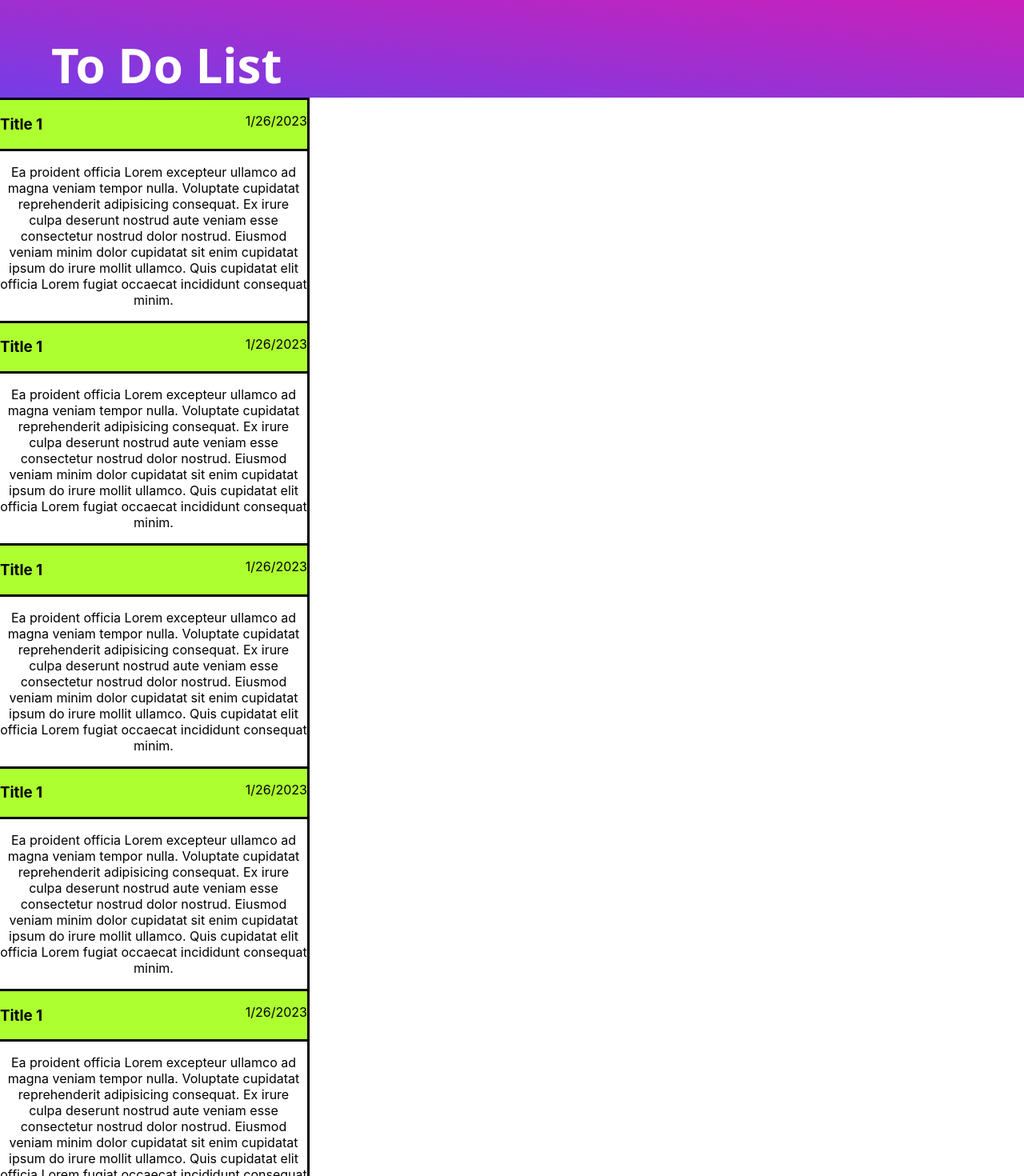
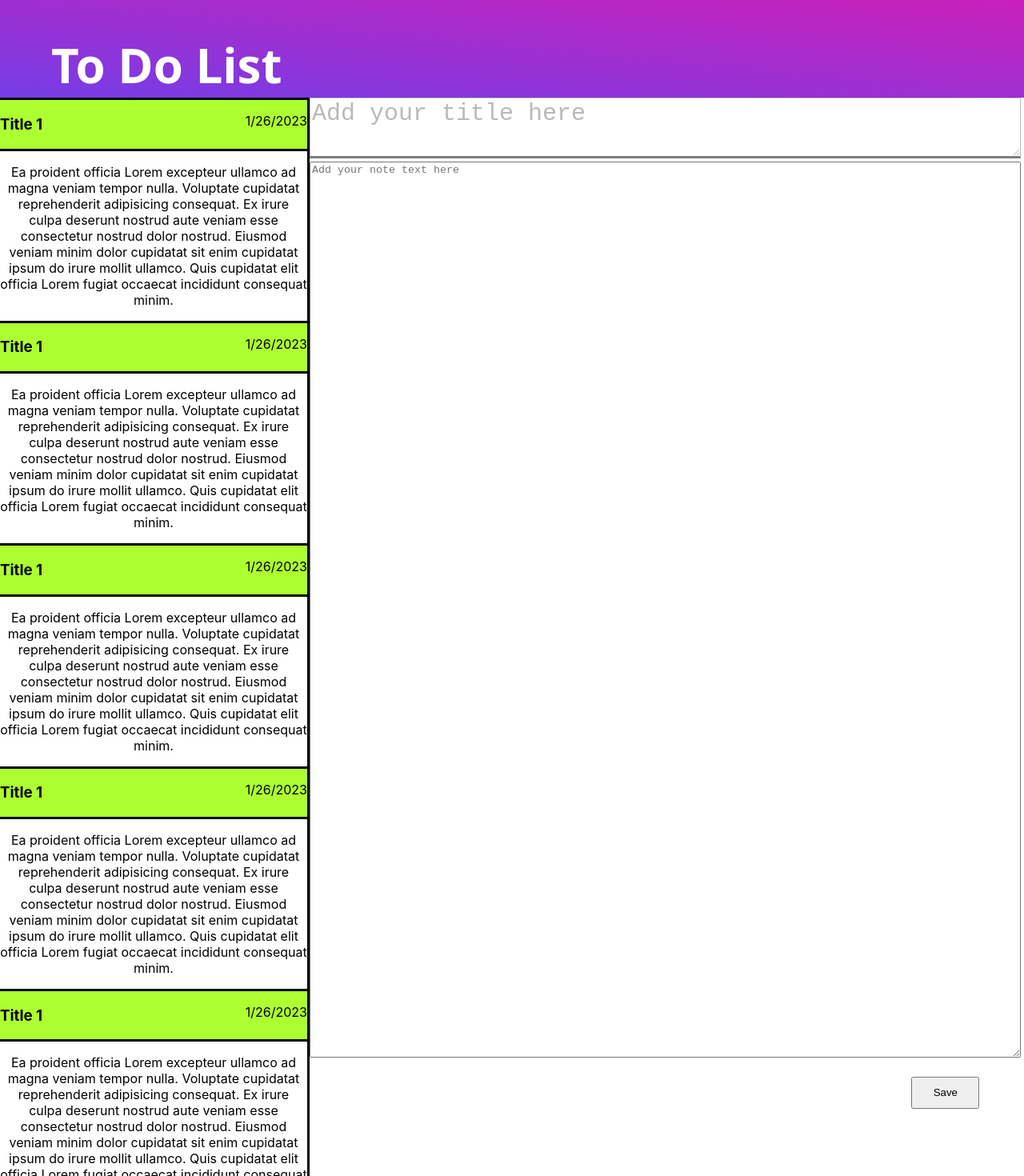
Before and after one commit to DanWilk/todoList, a React (Create React App) app: page / in a window 1280 px wide. Shown: the top 1470 px of the page at 80% size. Built offline with nearby package versions, Linux system fonts and the light colour scheme.

Commit message:
style note Editor Area

```diff
--- a/src/App.css
+++ b/src/App.css
@@ -46,6 +46,11 @@ header {
   display: flex;
 }
 
+main {
+  display: flex;
+  flex-wrap: wrap;
+}
+
 .pageTitle {
   font-family: 'Segoe UI', Tahoma, Geneva, Verdana, sans-serif;
   font-size: 60px;
@@ -73,3 +78,36 @@ header {
   border-top: solid;
   background-color: greenyellow;
 }
+
+.textEditorArea {
+  width: 69%;
+  display: flex;
+  flex-wrap: wrap;
+}
+.textEditorForm {
+  width: 100%;
+}
+
+.titleArea {
+  border-bottom: solid;
+  border-bottom-color: black;
+  font-size: 30px;
+  opacity: 50%;
+  width: 100%;
+}
+
+.noteContent {
+  width: 100%;
+  height: 80%;
+}
+
+.noteSubmitButton {
+  margin-left: 80%;
+  width: 85px;
+  height: 40px;
+  margin-top: 20px;
+  /* margin-right: 5%;
+  margin-top: auto;
+
+  margin-bottom: 20%; */
+}
--- a/src/App.js
+++ b/src/App.js
@@ -1,13 +1,17 @@
 import logo from './logo.svg';
 import './App.css';
 import Header from './components/Header/index';
-import NoteListItem from './components/NoteListItem'
+import NoteListItem from './components/NoteListItem';
+import NoteEditor from './components/NoteEditor';
 
 function App() {
   return (
     <div className="App">
       <Header />
-      <NoteListItem />
+      <main>
+        <NoteListItem />
+        <NoteEditor />
+      </main>
     </div>
   );
 }
```
